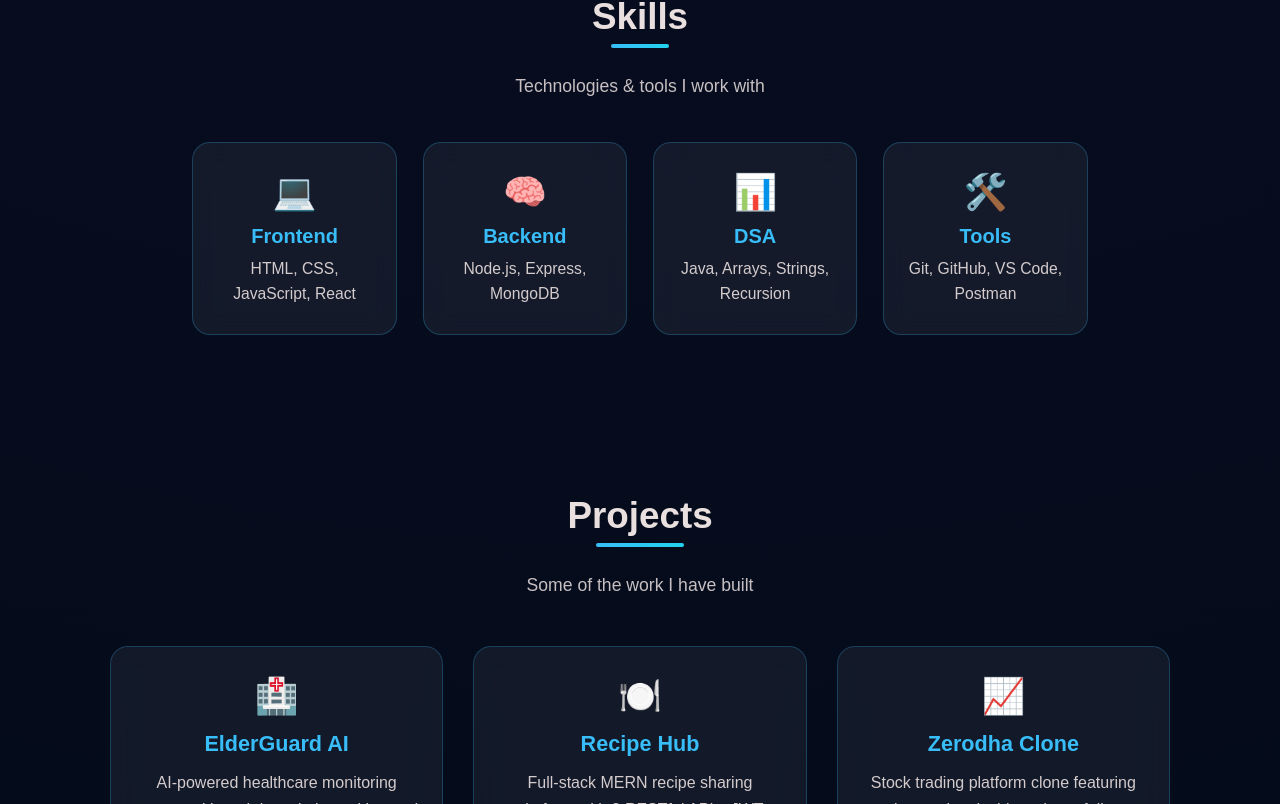
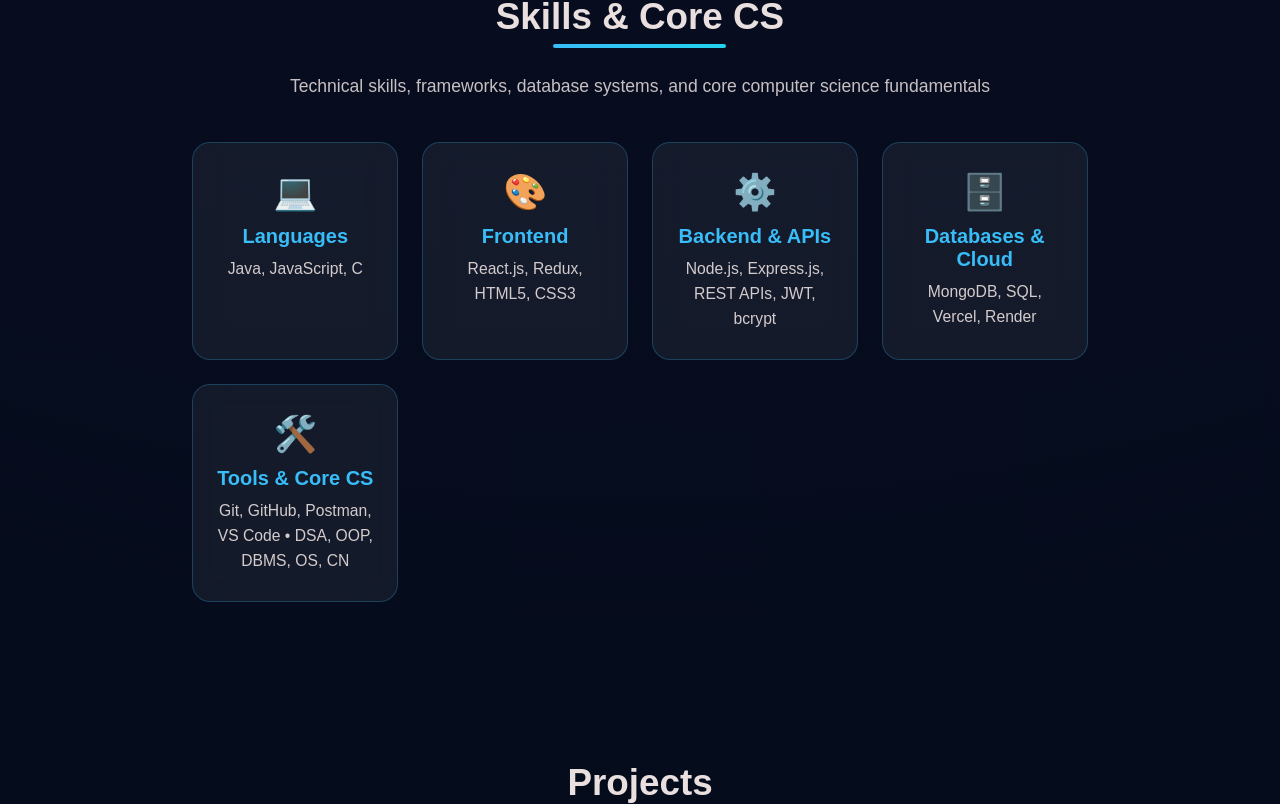
Before and after one commit to KANHAIYASINGH337/portfolio, a React (Create React App) app: page / in a window 1280 px wide. Shown: the part 1676-2480 px from the top of the page. Built offline with nearby package versions, Linux system fonts and the light colour scheme.

Commit message:
feat: sync skills and update projects subtitle

```diff
--- a/src/App.css
+++ b/src/App.css
@@ -319,8 +319,8 @@
 .skills-cards {
   margin-top: 45px;
   display: grid;
-  grid-template-columns: repeat(4, 1fr);
-  gap: 26px;
+  grid-template-columns: repeat(auto-fit, minmax(190px, 1fr));
+  gap: 24px;
 }
 
 .skill-card {
--- a/src/components/Projects.jsx
+++ b/src/components/Projects.jsx
@@ -1,15 +1,6 @@
 import "../App.css";
 
 const projects = [
-  {
-    icon: "🏥",
-    title: "ElderGuard AI",
-    description:
-      "AI-powered healthcare monitoring system with real-time vitals tracking and emergency alerts. Led React frontend & API integration. Won Best AI Solution (70+ teams).",
-    tech: "React.js • REST APIs • WebSockets",
-    badge: "🏆 Hackathon Winner",
-    url: null, // Hardware/camera project - no external link attached
-  },
   {
     icon: "🍽️",
     title: "Recipe Hub",
@@ -48,7 +39,9 @@
   return (
     <section id="projects" className="projects-pro section">
       <h2>Projects</h2>
-      <p className="section-sub">Some of the work I have built</p>
+      <p className="section-sub">
+        Featured full-stack applications, REST API architectures, and software engineering projects
+      </p>
 
       <div className="projects-cards">
         {projects.map((project, index) => (
--- a/src/components/Skills.jsx
+++ b/src/components/Skills.jsx
@@ -3,35 +3,41 @@
 export default function Skills() {
   return (
     <section id="skills" className="skills-pro section">
-      <h2>Skills</h2>
-      <p className="section-sub">Technologies & tools I work with</p>
+      <h2>Skills & Core CS</h2>
+      <p className="section-sub">
+        Technical skills, frameworks, database systems, and core computer science fundamentals
+      </p>
 
       <div className="skills-cards">
-
         <div className="skill-card">
           <div className="skill-icon">💻</div>
-          <h3>Frontend</h3>
-          <p>HTML, CSS, JavaScript, React</p>
+          <h3>Languages</h3>
+          <p>Java, JavaScript, C</p>
         </div>
 
         <div className="skill-card">
-          <div className="skill-icon">🧠</div>
-          <h3>Backend</h3>
-          <p>Node.js, Express, MongoDB</p>
+          <div className="skill-icon">🎨</div>
+          <h3>Frontend</h3>
+          <p>React.js, Redux, HTML5, CSS3</p>
         </div>
 
         <div className="skill-card">
-          <div className="skill-icon">📊</div>
-          <h3>DSA</h3>
-          <p>Java, Arrays, Strings, Recursion</p>
+          <div className="skill-icon">⚙️</div>
+          <h3>Backend & APIs</h3>
+          <p>Node.js, Express.js, REST APIs, JWT, bcrypt</p>
+        </div>
+
+        <div className="skill-card">
+          <div className="skill-icon">🗄️</div>
+          <h3>Databases & Cloud</h3>
+          <p>MongoDB, SQL, Vercel, Render</p>
         </div>
 
         <div className="skill-card">
           <div className="skill-icon">🛠️</div>
-          <h3>Tools</h3>
-          <p>Git, GitHub, VS Code, Postman</p>
+          <h3>Tools & Core CS</h3>
+          <p>Git, GitHub, Postman, VS Code • DSA, OOP, DBMS, OS, CN</p>
         </div>
-
       </div>
     </section>
   );
```
